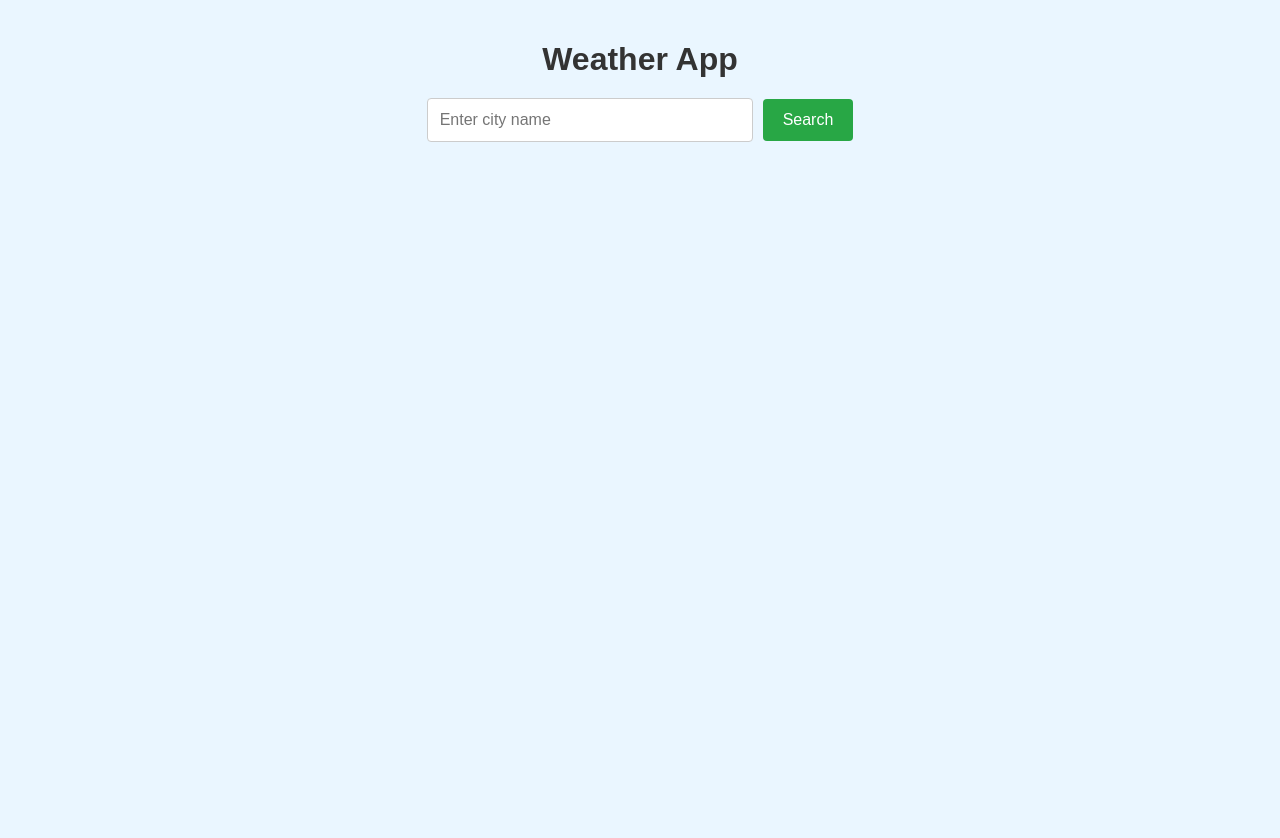
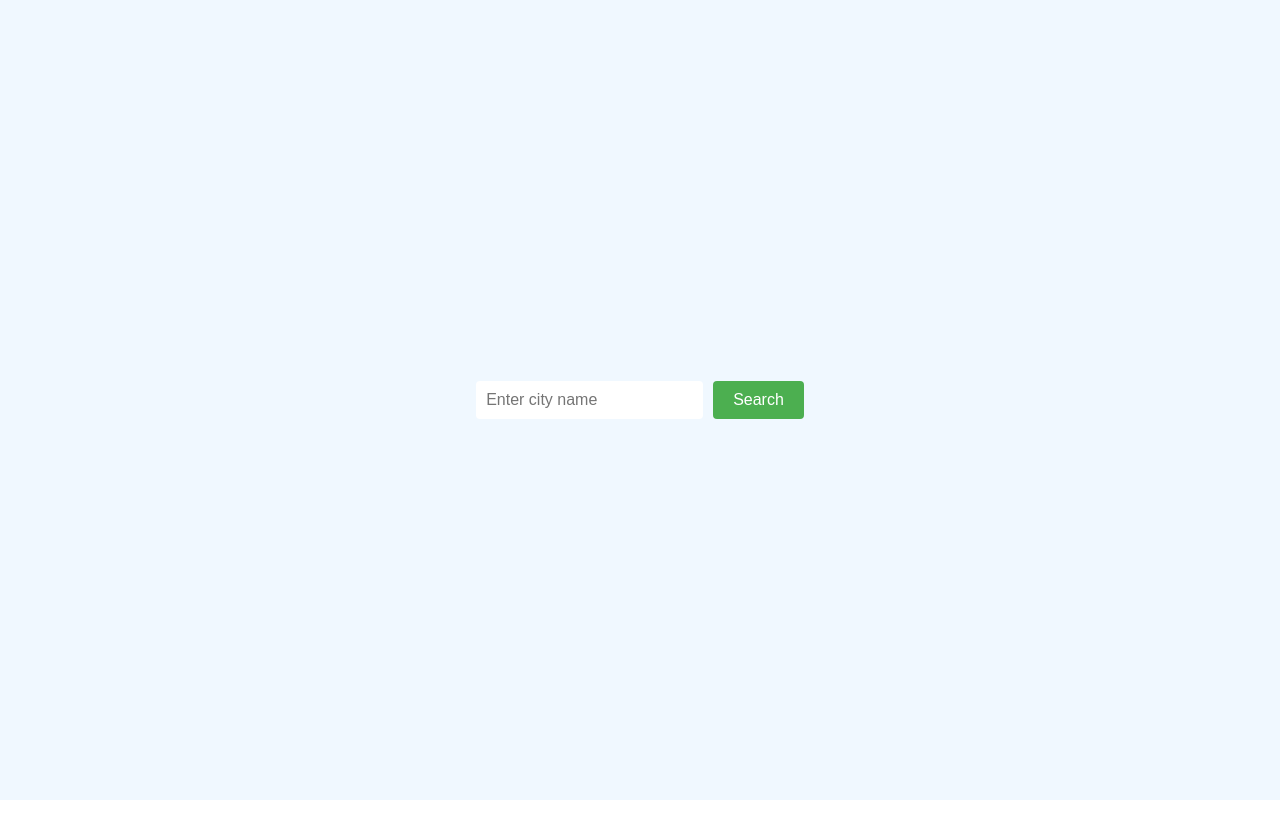
Before and after one commit to MayankVerma44/Weather-App, a React (Create React App) app: page / in a window 1280 px wide. After the commit the page ends 800 px from the top, so only its background shows below. Built offline with nearby package versions, Linux system fonts and the light colour scheme.

Commit message:
XWeather APP updatedd

```diff
--- a/package.json
+++ b/package.json
@@ -6,6 +6,7 @@
     "@testing-library/jest-dom": "^5.17.0",
     "@testing-library/react": "^13.4.0",
     "@testing-library/user-event": "^13.5.0",
+    "axios": "^1.7.7",
     "react": "^18.3.1",
     "react-dom": "^18.3.1",
     "react-scripts": "5.0.1",
--- a/src/App.css
+++ b/src/App.css
@@ -1,38 +1,64 @@
 .App {
-  text-align: center;
-}
-
-.App-logo {
-  height: 40vmin;
-  pointer-events: none;
-}
-
-@media (prefers-reduced-motion: no-preference) {
-  .App-logo {
-    animation: App-logo-spin infinite 20s linear;
-  }
-}
-
-.App-header {
-  background-color: #282c34;
+  font-family: Arial, sans-serif;
+  background-color: #f0f8ff;
   min-height: 100vh;
   display: flex;
   flex-direction: column;
   align-items: center;
   justify-content: center;
-  font-size: calc(10px + 2vmin);
-  color: white;
+  color: #333;
 }
 
-.App-link {
-  color: #61dafb;
+.search-bar {
+  margin: 20px;
 }
 
-@keyframes App-logo-spin {
-  from {
-    transform: rotate(0deg);
-  }
-  to {
-    transform: rotate(360deg);
-  }
+.search-bar input {
+  padding: 10px;
+  font-size: 16px;
+  border: none;
+  border-radius: 4px;
+  margin-right: 10px;
 }
+
+.search-bar button {
+  padding: 10px 20px;
+  font-size: 16px;
+  border: none;
+  border-radius: 4px;
+  background-color: #4caf50;
+  color: white;
+  cursor: pointer;
+}
+
+.weather-display {
+  display: flex;
+  flex-direction: column;
+  align-items: center;
+}
+
+.weather-cards {
+  display: flex;
+  flex-wrap: wrap;
+  justify-content: center;
+  gap: 20px;
+}
+
+.weather-card {
+  background-color: white;
+  border-radius: 8px;
+  padding: 20px;
+  width: 200px;
+  text-align: center;
+  box-shadow: 0px 4px 6px rgba(0, 0, 0, 0.1);
+}
+
+.weather-card h3 {
+  font-size: 20px;
+  margin-bottom: 10px;
+}
+
+.weather-card p {
+  font-size: 18px;
+  margin: 0;
+}
--- a/src/App.js
+++ b/src/App.js
@@ -1,69 +1,83 @@
-import React, { useState } from "react";
-import "./WeatherApp.css";
-import WeatherCard from "./WeatherCard";
+import React, { useState, useEffect } from "react";
+import axios from "axios";
+import "./App.css";
 
-const App = () => {
+const SearchBar = ({ onSearch }) => {
   const [city, setCity] = useState("");
-  const [weatherData, setWeatherData] = useState(null);
-  const [loading, setLoading] = useState(false);
-  const [error, setError] = useState("");
 
-  const API_KEY = "93b65abc26154df8bb5230716240111";
-  const delay = (ms) => new Promise(resolve => setTimeout(resolve, ms));
-  const fetchWeather = async () => {
-    if (!city) return; // Prevent fetch if city is empty
-    setLoading(true); // Set loading to true before fetching
-    setError(""); // Clear previous errors
-     // Delay the fetch operation
-     await delay(700); // Wait for 1 second
-     try {
-       const response = await fetch(
-         `https://api.weatherapi.com/v1/current.json?key=${API_KEY}&q=${city}`
-       );
-       if (!response.ok) {
-         throw new Error("Failed to fetch weather data"); // Throw an error if response is not ok
-       }
-       const data = await response.json();
-       setWeatherData(data); // Set weather data from response
-     } catch (error) {
-       setError("Failed to fetch weather data"); // Set error state with a fixed message
-       alert("Failed to fetch weather data"); // Alert the user with the simplified error message
-     } finally {
-       setLoading(false); // Always set loading to false after fetch
-     }
-  };
   const handleSearch = () => {
-    fetchWeather();
+    onSearch(city);
   };
 
   return (
-    <div className="app">
-      <h1>Weather App</h1>
     <div className="search-bar">
       <input
         type="text"
-          placeholder="Enter city name"
         value={city}
         onChange={(e) => setCity(e.target.value)}
+        placeholder="Enter city name"
       />
-        <button onClick={handleSearch}>Search</button> {/* Button to initiate search */}
+      <button onClick={handleSearch}>Search</button>
     </div>
+  );
+};
 
+const WeatherCard = ({ title, data }) => {
+  return (
+    <div className="weather-card">
+      <h3>{title}</h3>
+      <p>{data}</p>
+    </div>
+  );
+};
 
-      {/* Display loading message right below the search bar */}
-      {loading && <p className="loading">Loading data…</p>}
+const WeatherDisplay = ({ city }) => {
+  const [weatherData, setWeatherData] = useState(null);
+  const [loading, setLoading] = useState(false);
 
-      {error && <p className="error">{error}</p>}  {/* Display error message if there is an error */}
+  useEffect(() => {
+    if (city) {
+      setLoading(true);
+      axios
+        .get(`https://api.weatherapi.com/v1/current.json`, {
+          params: {
+            key: "93b65abc26154df8bb5230716240111 ",
+            q: city
+          }
+        })
+        .then((response) => {
+          setWeatherData(response.data);
+        })
+        .catch((error) => {
+          console.error("Error fetching data: ", error);
+          alert("Failed to fetch weather data");
+        })
+        .finally(() => {
+          setLoading(false);
+        });
+    }
+  }, [city]);
 
-
-      {/* Display loading message right below the search bar */}
-      {weatherData && ( // Render weather data only if available
+  return (
+    <div className="weather-display">
+      {loading && <p>Loading data...</p>}
+      {!loading && weatherData && (
         <div className="weather-cards">
           <WeatherCard
-            temp={weatherData.current.temp_c}
-            humidity={weatherData.current.humidity}
-            condition={weatherData.current.condition.text}
-            windSpeed={weatherData.current.wind_kph}
+            title="Temperature"
+            data={`${weatherData.current.temp_c}°C`}
+          />
+          <WeatherCard
+            title="Humidity"
+            data={`${weatherData.current.humidity}%`}
+          />
+          <WeatherCard
+            title="Condition"
+            data={weatherData.current.condition.text}
+          />
+          <WeatherCard
+            title="Wind Speed"
+            data={`${weatherData.current.wind_kph} kph`}
           />
         </div>
       )}
@@ -71,4 +85,19 @@ const App = () => {
   );
 };
 
+function App() {
+  const [city, setCity] = useState("");
+
+  const handleSearch = (searchCity) => {
+    setCity(searchCity);
+  };
+
+  return (
+    <div className="App">
+      <SearchBar onSearch={handleSearch} />
+      <WeatherDisplay city={city} />
+    </div>
+  );
+}
+
 export default App;
--- a/src/WeatherApp.css
+++ /dev/null
@@ -1,92 +0,0 @@
-
-body, html {
-    margin: 0;
-    padding: 0;
-    box-sizing: border-box;
-    font-family: Arial, sans-serif;
-  }
-
-
-  .app {
-    padding: 20px;
-    text-align: center;
-    background-color: #eaf6ff;
-    min-height: 100vh;
-  }
-
-  /* Title */
-  h1 {
-    color: #333;
-    margin-bottom: 20px;
-  }
-
-  /* Search Bar Styling */
-  .search-bar {
-    display: flex;
-    justify-content: center;
-    align-items: center;
-    margin-bottom: 20px;
-  }
-
-  .search-bar input {
-    padding: 12px;
-    font-size: 16px;
-    width: 300px;
-    max-width: 100%;
-    border: 1px solid #ccc;
-    border-radius: 4px;
-    margin-right: 10px;
-  }
-
-  .search-bar button {
-    padding: 12px 20px;
-    font-size: 16px;
-    color: white;
-    background-color: #28a745;
-    border: none;
-    border-radius: 4px;
-    cursor: pointer;
-    transition: background-color 0.3s ease;
-  }
-
-  .search-bar button:hover {
-    background-color: #218838;
-  }
-
-  /* Loading and Error Message */
-  .loading, .error {
-    color: #000000;
-    margin-top: 10px;
-  }
-
-  /* Weather Cards Container */
-  .weather-cards {
-    display: flex;
-    justify-content: center;
-    gap: 15px;
-    overflow-x: auto; /* Enables horizontal scrolling on small screens */
-    padding: 20px;
-  }
-
-  /* Individual Weather Card */
-  .weather-card {
-    background-color: #fff;
-    border-radius: 8px;
-    padding: 20px;
-    width: 120px;
-    text-align: center;
-    box-shadow: 0 2px 5px rgba(0, 0, 0, 0.15);
-    flex-shrink: 0; /* Prevents the cards from shrinking */
-  }
-
-  .weather-card p {
-    font-size: 16px;
-    color: #333;
-    margin-bottom: 8px;
-  }
-
-  .weather-card h2 {
-    font-size: 18px;
-    color: #555;
-    margin: 0;
-  }
--- a/src/WeatherCard.js
+++ /dev/null
@@ -1,24 +0,0 @@
-import React from "react";
-
-const WeatherCard = ({ temp, humidity, condition, windSpeed }) => (
-  <div className="weather-cards">
-    <div className="weather-card">
-      <p>Temperature</p>
-      <h2>{temp}°C</h2>
-    </div>
-    <div className="weather-card">
-      <p>Humidity</p>
-      <h2>{humidity}%</h2>
-    </div>
-    <div className="weather-card">
-      <p>Condition</p>
-      <h2>{condition}</h2>
-    </div>
-    <div className="weather-card">
-      <p>Wind Speed</p>
-      <h2>{windSpeed} kph</h2>
-    </div>
-  </div>
-);
-
-export default WeatherCard;
```
Also changed, not shown: 1 other file (tests, documents, lock files or other folders). Lines whose indentation alone changed are shown as unchanged.
